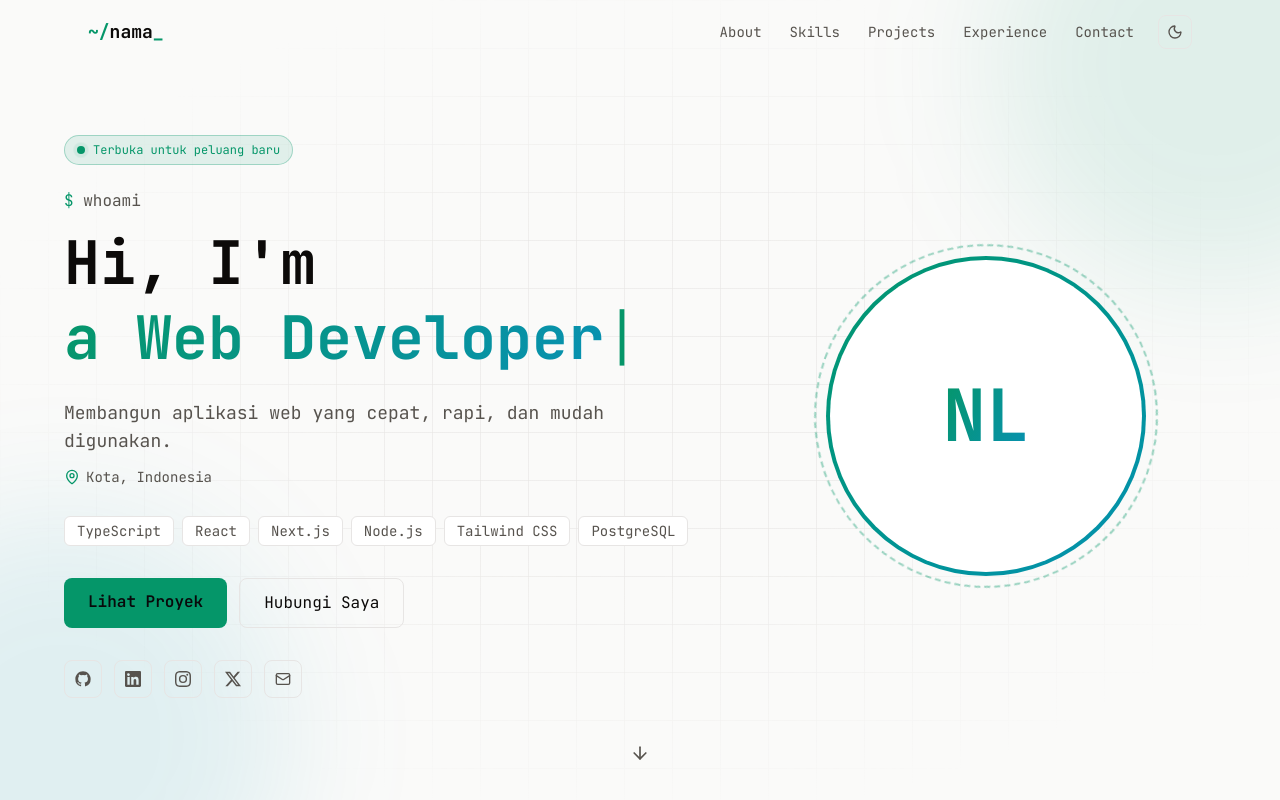
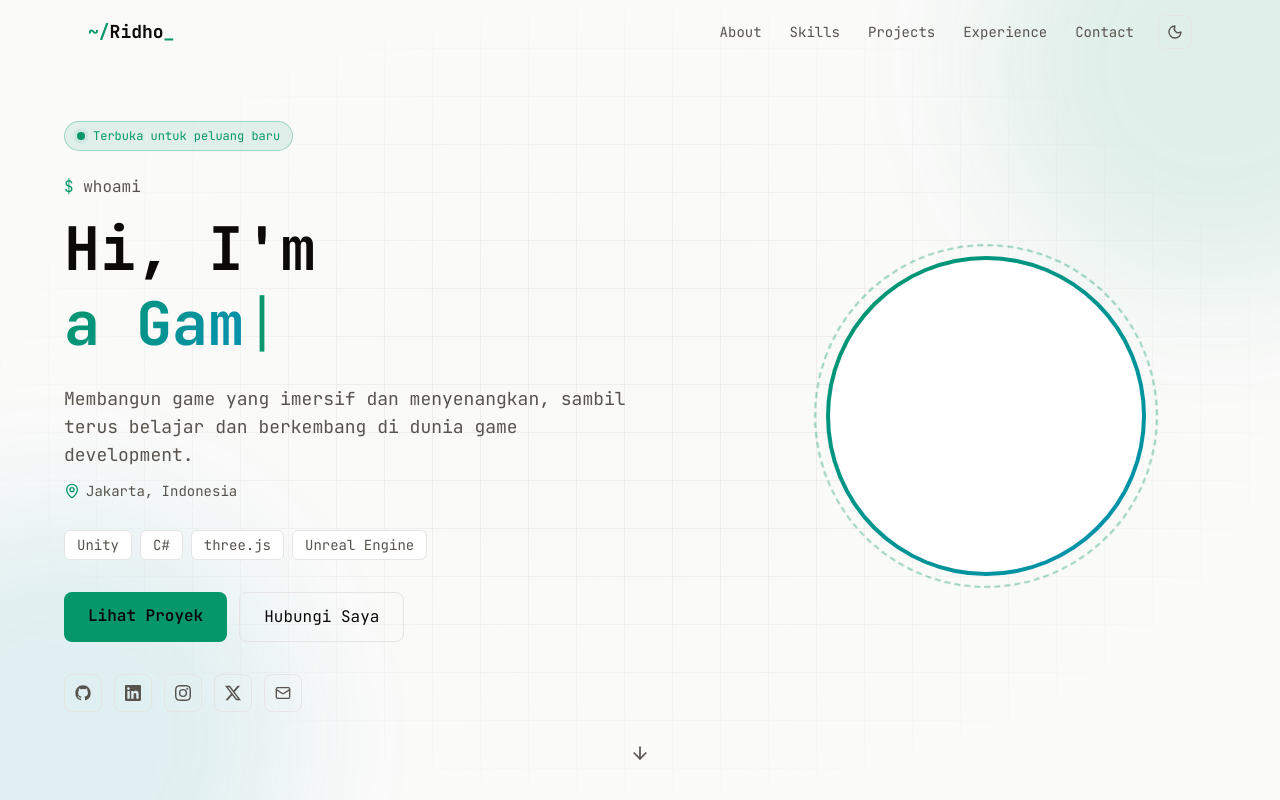
Before and after one commit to Ridho-Fauzan/MuhammadRidhoWeb, a Next.js app: page / in a window 1280 px wide. Shown: the top 800 px of the page. Built offline with nearby package versions, Linux system fonts and the light colour scheme.

Commit message:
Isi identitas

```diff
--- a/src/data/profile.ts
+++ b/src/data/profile.ts
@@ -7,20 +7,19 @@
  */
 
 export const profile = {
-  name: "Nama Lengkap",
-  shortName: "nama",
-  initials: "NL",
-  role: "Software Developer",
-  location: "Kota, Indonesia",
-  email: "email@contoh.com",
+  name: "Muhammad Ridho Fathi Fauzan",
+  shortName: "Ridho",
+  role: "Game Developer",
+  location: "Jakarta, Indonesia",
+  email: "muhammadridho@gmail.com",
   /** Taruh file CV di folder /public lalu isi path-nya, mis. "/cv.pdf". Kosongkan jika belum ada. */
   resumeUrl: "",
   /** Taruh foto di /public lalu isi path-nya, mis. "/foto.jpg". Kosong = tampil inisial. */
   avatarUrl: "",
   /** Teks yang bergantian diketik di hero ("Hi, I'm ...") */
-  typewriter: ["Nama Lengkap", "a Web Developer", "a Problem Solver"],
-  tagline: "Membangun aplikasi web yang cepat, rapi, dan mudah digunakan.",
-  heroBadges: ["TypeScript", "React", "Next.js", "Node.js", "Tailwind CSS", "PostgreSQL"],
+  typewriter: ["Muhammad Ridho Fathi Fauzan", "a Game Developer", "a Dedicated Gamer"],
+  tagline: "Membangun game yang imersif dan menyenangkan, sambil terus belajar dan berkembang di dunia game development.",
+  heroBadges: ["Unity", "C#", 'three.js', "Unreal Engine"],
   openToWork: true,
   about: [
     "Halo! Ini adalah paragraf perkenalan singkat. Ceritakan siapa kamu, apa yang sedang kamu pelajari atau kerjakan, dan apa yang membuatmu tertarik di dunia teknologi.",
```
